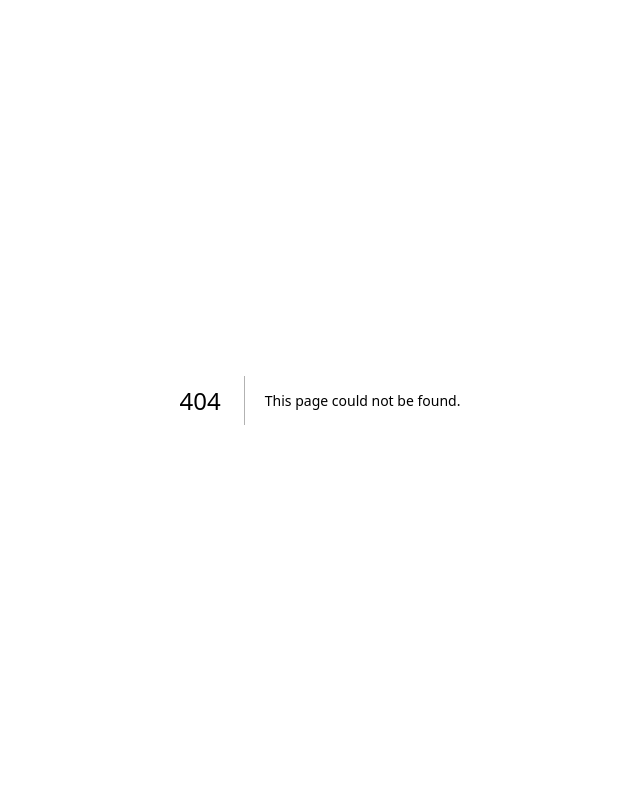
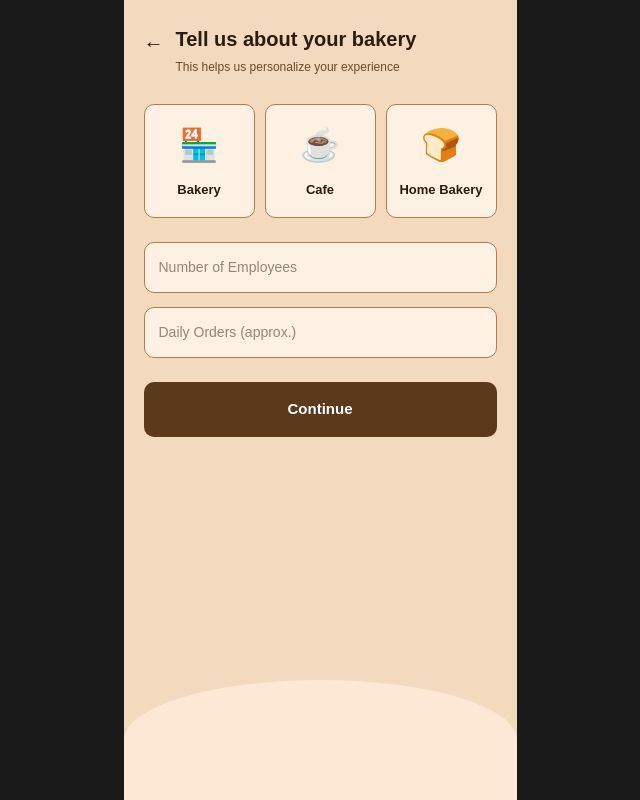
Before and after one commit to ShinKiyomi/RCL-hacks-2026, a Next.js app in the folder my-app/: page /signup-business in a window 1280 px wide. Before the commit this address had no page. Shown: the whole page, without its empty margins (320-960 px from the left). Built offline with nearby package versions, Linux system fonts and the light colour scheme.

Commit message:
Connect Inventory and COGS calculator with real data

```diff
--- a/my-app/app/cogs-view/page.tsx
+++ b/my-app/app/cogs-view/page.tsx
@@ -12,18 +12,20 @@ export default function CogsViewPage() {
   const router = useRouter();
   const [productName, setProductName] = useState("");
   const [batchSize, setBatchSize] = useState("");
-  const [ingredients, setIngredients] = useState<Ingredient[]>(() => {
-    if (typeof window !== "undefined") {
-      const stored = sessionStorage.getItem("inventory");
-      if (stored) {
-        const parsed = JSON.parse(stored);
-        return parsed.map((item: any) => ({ name: item.name, price: item.price }));
-      }
-    }
-    return [{ name: "", price: 0 }];
-  });
+  const [ingredients, setIngredients] = useState<Ingredient[]>([{ name: "", price: 0 }]);
   const [result, setResult] = useState<any>(null);
   const [loading, setLoading] = useState(false);
+
+  const useCupcakeTemplate = () => {
+    const stored = localStorage.getItem("inventoryItems");
+    if (stored) {
+      const parsed = JSON.parse(stored);
+      setIngredients(parsed.map((i: any) => ({ name: i.name, price: i.price })));
+      setProductName("Cupcake Batch");
+    } else {
+      alert("No inventory items found yet — scan a receipt first!");
+    }
+  };
 
   const calculate = async () => {
     setLoading(true);
@@ -65,6 +67,10 @@ export default function CogsViewPage() {
                 onChange={(e) => setBatchSize(e.target.value)}
               />
             </div>
+          </div>
+
+          <div style={styles.templateBtn} onClick={useCupcakeTemplate}>
+            🧁 Use Cupcake Template (from Inventory)
           </div>
 
           <h3 style={styles.sectionLabel}>Ingredient Cost Breakdown</h3>
@@ -136,11 +142,11 @@ export default function CogsViewPage() {
         </button>
 
         <div style={styles.bottomNav}>
-          <div style={styles.navItem}>🏠<span>Home</span></div>
-          <div style={styles.navItem}>🛒<span>Inventory</span></div>
-          <div style={styles.navItem}>🍳<span>Recipes</span></div>
-          <div style={styles.navItem}>📋<span>Orders</span></div>
-          <div style={styles.navItem}>👤<span>Profile</span></div>
+          <a href="/home" style={styles.navItem}>🏠<span>Home</span></a>
+          <a href="/inventory" style={styles.navItem}>🛒<span>Inventory</span></a>
+          <a href="/cogs-view" style={{ ...styles.navItem, color: "#a0592f" }}>🍳<span>Recipes</span></a>
+          <a href="/orders" style={styles.navItem}>📋<span>Orders</span></a>
+          <a href="/profile" style={styles.navItem}>👤<span>Profile</span></a>
         </div>
       </div>
     </div>
@@ -156,8 +162,19 @@ const styles: { [key: string]: React.CSSProperties } = {
   card: { border: "1.5px solid #7a5030", borderRadius: "10px", padding: "14px", marginBottom: "20px" },
   topRow: { display: "flex", gap: "10px", marginBottom: "16px" },
   thumbnail: { width: "60px", height: "60px", backgroundColor: "#e6bb8f", borderRadius: "8px", display: "flex", alignItems: "center", justifyContent: "center", fontSize: "22px" },
- nameInput: { width: "100%", border: "1px solid #b97a4a", borderRadius: "6px", padding: "6px 8px", marginBottom: "6px", fontSize: "13px", boxSizing: "border-box", color: "#2b1c12" },
-batchInput: { width: "100%", border: "1px solid #b97a4a", borderRadius: "6px", padding: "6px 8px", fontSize: "12px", boxSizing: "border-box", color: "#2b1c12" },
+  nameInput: { width: "100%", border: "1px solid #b97a4a", borderRadius: "6px", padding: "6px 8px", marginBottom: "6px", fontSize: "13px", boxSizing: "border-box", color: "#2b1c12" },
+  batchInput: { width: "100%", border: "1px solid #b97a4a", borderRadius: "6px", padding: "6px 8px", fontSize: "12px", boxSizing: "border-box", color: "#2b1c12" },
+  templateBtn: {
+    backgroundColor: "#d99a6c",
+    borderRadius: "8px",
+    padding: "10px",
+    marginBottom: "12px",
+    cursor: "pointer",
+    fontWeight: 700,
+    fontSize: "13px",
+    color: "#2b1c12",
+    textAlign: "center",
+  },
   sectionLabel: { fontSize: "13px", fontWeight: 800, color: "#2b1c12", margin: "0 0 8px 0" },
   ingredientRow: { display: "flex", gap: "6px", marginBottom: "6px" },
   ingInput: { flex: 1, border: "1px solid #cba374", borderRadius: "6px", padding: "6px 8px", fontSize: "12px", color: "#2b1c12" },
@@ -171,5 +188,5 @@ batchInput: { width: "100%", border: "1px solid #b97a4a", borderRadius: "6px", p
   priceNote: { fontSize: "10px", color: "#3d2a1a", margin: 0 },
   saveBtn: { width: "100%", backgroundColor: "#5a3a1a", border: "none", borderRadius: "10px", padding: "16px", fontWeight: 700, color: "#fff", fontSize: "15px", cursor: "pointer" },
   bottomNav: { position: "absolute", bottom: 0, left: 0, right: 0, backgroundColor: "#2b1c12", display: "flex", justifyContent: "space-around", padding: "12px 0" },
-  navItem: { display: "flex", flexDirection: "column", alignItems: "center", gap: "4px", color: "#e6bb8f", fontSize: "10px" },
+  navItem: { display: "flex", flexDirection: "column", alignItems: "center", gap: "4px", color: "#e6bb8f", fontSize: "10px", textDecoration: "none" },
 };
--- a/my-app/app/extracted-items/page.tsx
+++ b/my-app/app/extracted-items/page.tsx
@@ -39,11 +39,13 @@ export default function ExtractedItemsPage() {
     setEditingAll(true);
   };
 
-  const saveToInventory = () => {
-    sessionStorage.setItem("inventory", JSON.stringify(items));
-    router.push("/home");
-  };
-
+ const saveToInventory = () => {
+  const existing = localStorage.getItem("inventoryItems");
+  const existingItems = existing ? JSON.parse(existing) : [];
+  const merged = [...existingItems, ...items];
+  localStorage.setItem("inventoryItems", JSON.stringify(merged));
+  router.push("/home");
+};
   return (
     <div style={styles.outerWrapper}>
       <div style={styles.container}>
--- a/my-app/app/inventory/page.tsx
+++ b/my-app/app/inventory/page.tsx
@@ -1,22 +1,12 @@
 "use client";
 
-import { useState } from "react";
+import { useState, useEffect } from "react";
 
 interface InventoryItem {
   name: string;
   quantity: string;
   status: "Good" | "Low Stock" | "Expiring Soon";
 }
-
-const sampleData: InventoryItem[] = [
-  { name: "Flour", quantity: "2 kg", status: "Good" },
-  { name: "Butter", quantity: "500 g", status: "Low Stock" },
-  { name: "Sugar", quantity: "1 kg", status: "Expiring Soon" },
-  { name: "Eggs", quantity: "12 pcs", status: "Good" },
-  { name: "Vanilla", quantity: "100 ml", status: "Good" },
-  { name: "Cocoa Powder", quantity: "200 g", status: "Low Stock" },
-  { name: "Milk", quantity: "1 L", status: "Expiring Soon" },
-];
 
 const statusColors: Record<string, { bg: string; text: string }> = {
   Good: { bg: "#a8c99a", text: "#1c2b12" },
@@ -27,8 +17,22 @@ const statusColors: Record<string, { bg: string; text: string }> = {
 export default function InventoryPage() {
   const [filter, setFilter] = useState<"All" | "Low Stock" | "Expiring Soon">("All");
   const [search, setSearch] = useState("");
+  const [items, setItems] = useState<InventoryItem[]>([]);
 
-  const filteredItems = sampleData.filter((item) => {
+  useEffect(() => {
+    const stored = localStorage.getItem("inventoryItems");
+    if (stored) {
+      const parsed = JSON.parse(stored);
+      const withStatus: InventoryItem[] = parsed.map((item: any) => ({
+        name: item.name,
+        quantity: `${item.quantity ?? 1} unit(s)`,
+        status: "Good",
+      }));
+      setItems(withStatus);
+    }
+  }, []);
+
+  const filteredItems = items.filter((item) => {
     const matchesFilter = filter === "All" || item.status === filter;
     const matchesSearch = item.name.toLowerCase().includes(search.toLowerCase());
     return matchesFilter && matchesSearch;
@@ -66,6 +70,11 @@ export default function InventoryPage() {
           ))}
         </div>
 
+        {filteredItems.length === 0 ? (
+          <p style={{ textAlign: "center", color: "#6a4a2a", fontSize: "13px", marginTop: "20px" }}>
+            No items yet — scan a receipt to add ingredients!
+          </p>
+        ) : (
           <div style={styles.list}>
             {filteredItems.map((item, i) => (
               <div key={i} style={styles.row}>
@@ -86,13 +95,14 @@ export default function InventoryPage() {
               </div>
             ))}
           </div>
+        )}
 
         <div style={styles.bottomNav}>
-          <div style={styles.navItem}>🏠<span>Home</span></div>
-          <div style={{ ...styles.navItem, color: "#a0592f" }}>🛒<span>Inventory</span></div>
-          <div style={styles.navItem}>🍳<span>Recipes</span></div>
-          <div style={styles.navItem}>📋<span>Orders</span></div>
-          <div style={styles.navItem}>👤<span>Profile</span></div>
+          <a href="/home" style={styles.navItem}>🏠<span>Home</span></a>
+          <a href="/inventory" style={{ ...styles.navItem, color: "#a0592f" }}>🛒<span>Inventory</span></a>
+          <a href="/cogs-view" style={styles.navItem}>🍳<span>Recipes</span></a>
+          <a href="/orders" style={styles.navItem}>📋<span>Orders</span></a>
+          <a href="/profile" style={styles.navItem}>👤<span>Profile</span></a>
         </div>
       </div>
     </div>
@@ -212,5 +222,6 @@ const styles: { [key: string]: React.CSSProperties } = {
     gap: "4px",
     color: "#e6bb8f",
     fontSize: "10px",
+    textDecoration: "none",
   },
 };
--- /dev/null
+++ b/my-app/app/signup-business/page.tsx
@@ -0,0 +1,126 @@
+"use client";
+
+import { useState } from "react";
+import { useRouter } from "next/navigation";
+
+export default function SignupBusinessPage() {
+  const router = useRouter();
+  const [selected, setSelected] = useState<string | null>(null);
+  const [employees, setEmployees] = useState("");
+  const [dailyOrders, setDailyOrders] = useState("");
+
+  const options = [
+    { label: "Bakery", emoji: "🏪" },
+    { label: "Cafe", emoji: "☕" },
+    { label: "Home Bakery", emoji: "🍞" },
+  ];
+
+  return (
+    <div style={styles.outerWrapper}>
+      <div style={styles.container}>
+        <div style={styles.header}>
+          <button onClick={() => router.push("/login")} style={styles.backBtn}>←</button>
+          <div>
+            <h1 style={styles.title}>Tell us about your bakery</h1>
+            <p style={styles.subtitle}>This helps us personalize your experience</p>
+          </div>
+        </div>
+
+        <div style={styles.optionsRow}>
+          {options.map((opt) => (
+            <div
+              key={opt.label}
+              onClick={() => setSelected(opt.label)}
+              style={{
+                ...styles.optionCard,
+                borderColor: selected === opt.label ? "#5a3a1a" : "#b97a4a",
+                borderWidth: selected === opt.label ? "2.5px" : "1.5px",
+              }}
+            >
+              <div style={styles.optionEmoji}>{opt.emoji}</div>
+              <span style={styles.optionLabel}>{opt.label}</span>
+            </div>
+          ))}
+        </div>
+
+        <input
+          style={styles.input}
+          placeholder="Number of Employees"
+          value={employees}
+          onChange={(e) => setEmployees(e.target.value)}
+        />
+        <input
+          style={styles.input}
+          placeholder="Daily Orders (approx.)"
+          value={dailyOrders}
+          onChange={(e) => setDailyOrders(e.target.value)}
+        />
+
+        <button
+          style={styles.continueBtn}
+          onClick={() => router.push("/signup-account")}
+          disabled={!selected}
+        >
+          Continue
+        </button>
+
+        <div style={styles.bottomDecor} />
+      </div>
+    </div>
+  );
+}
+
+const styles: { [key: string]: React.CSSProperties } = {
+  outerWrapper: { minHeight: "100vh", width: "100%", backgroundColor: "#1a1a1a", display: "flex", justifyContent: "center" },
+  container: { width: "100%", maxWidth: "393px", backgroundColor: "#f3d9bd", minHeight: "100vh", padding: "24px 20px", boxSizing: "border-box", position: "relative", overflow: "hidden" },
+  header: { display: "flex", gap: "12px", alignItems: "flex-start", marginBottom: "28px" },
+  backBtn: { background: "none", border: "none", fontSize: "20px", cursor: "pointer", marginTop: "2px" },
+  title: { fontSize: "20px", fontWeight: 800, color: "#2b1c12", margin: "0 0 4px 0" },
+  subtitle: { fontSize: "12px", color: "#6a4a2a", margin: 0 },
+  optionsRow: { display: "flex", gap: "10px", marginBottom: "24px" },
+  optionCard: {
+    flex: 1,
+    border: "1.5px solid #b97a4a",
+    borderRadius: "10px",
+    padding: "16px 8px",
+    textAlign: "center",
+    cursor: "pointer",
+    backgroundColor: "#fdf1e3",
+  },
+  optionEmoji: { fontSize: "32px", marginBottom: "8px" },
+  optionLabel: { fontSize: "13px", fontWeight: 700, color: "#2b1c12" },
+  input: {
+    width: "100%",
+    border: "1.5px solid #b97a4a",
+    borderRadius: "10px",
+    padding: "14px",
+    marginBottom: "14px",
+    fontSize: "14px",
+    color: "#2b1c12",
+    boxSizing: "border-box",
+    backgroundColor: "#fdf1e3",
+  },
+  continueBtn: {
+    width: "100%",
+    backgroundColor: "#5a3a1a",
+    border: "none",
+    borderRadius: "10px",
+    padding: "16px",
+    fontWeight: 700,
+    color: "#fff",
+    fontSize: "15px",
+    cursor: "pointer",
+    marginTop: "10px",
+  },
+  bottomDecor: {
+    position: "absolute",
+    bottom: 0,
+    left: 0,
+    width: "100%",
+    height: "120px",
+    backgroundColor: "#fce8d5",
+    borderTopLeftRadius: "50%",
+    borderTopRightRadius: "50%",
+    zIndex: 0,
+  },
+};
```
Also changed, not shown: my-app/app/signup-account/page.tsx (added). Lines whose indentation alone changed are shown as unchanged.
